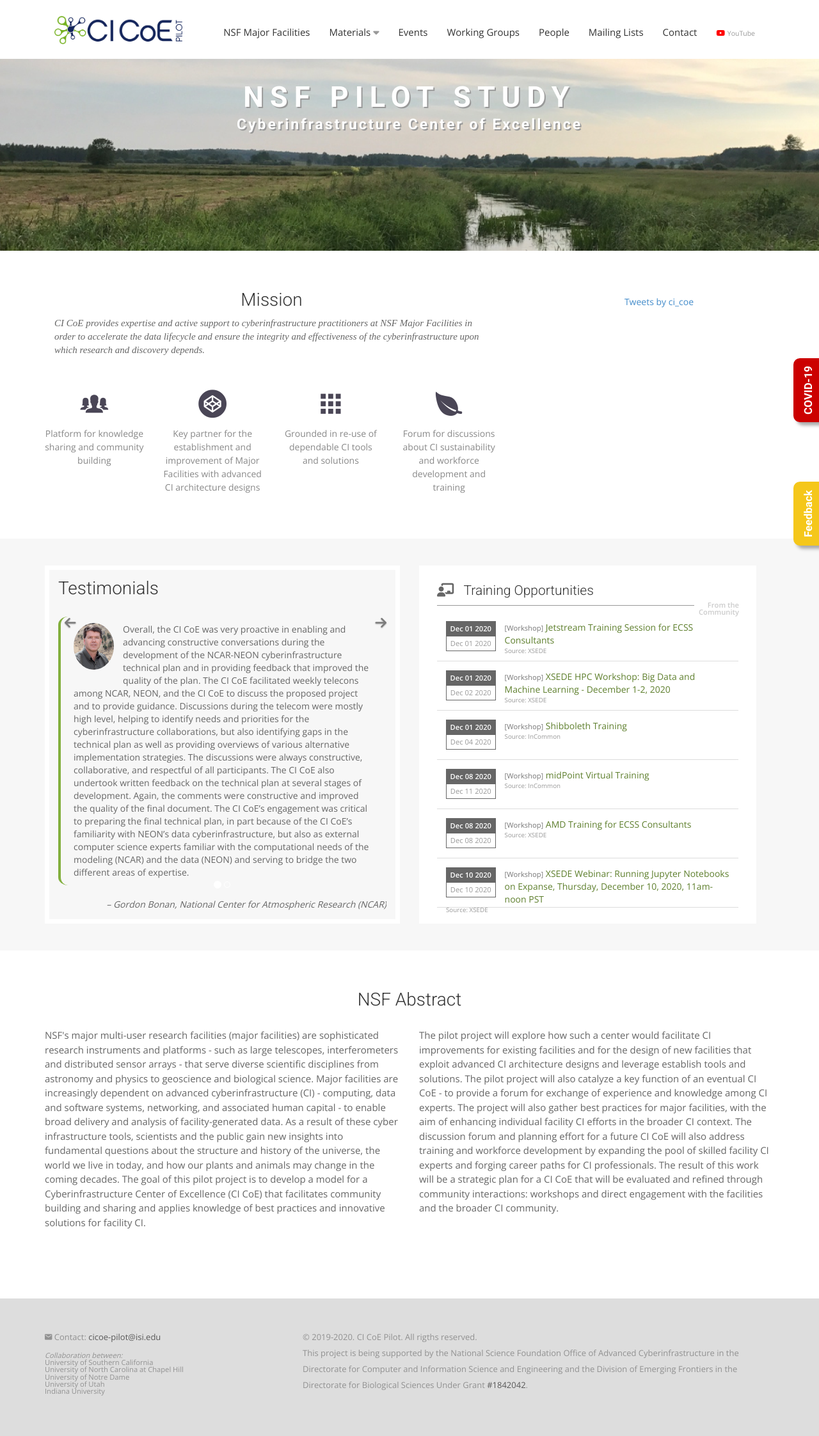
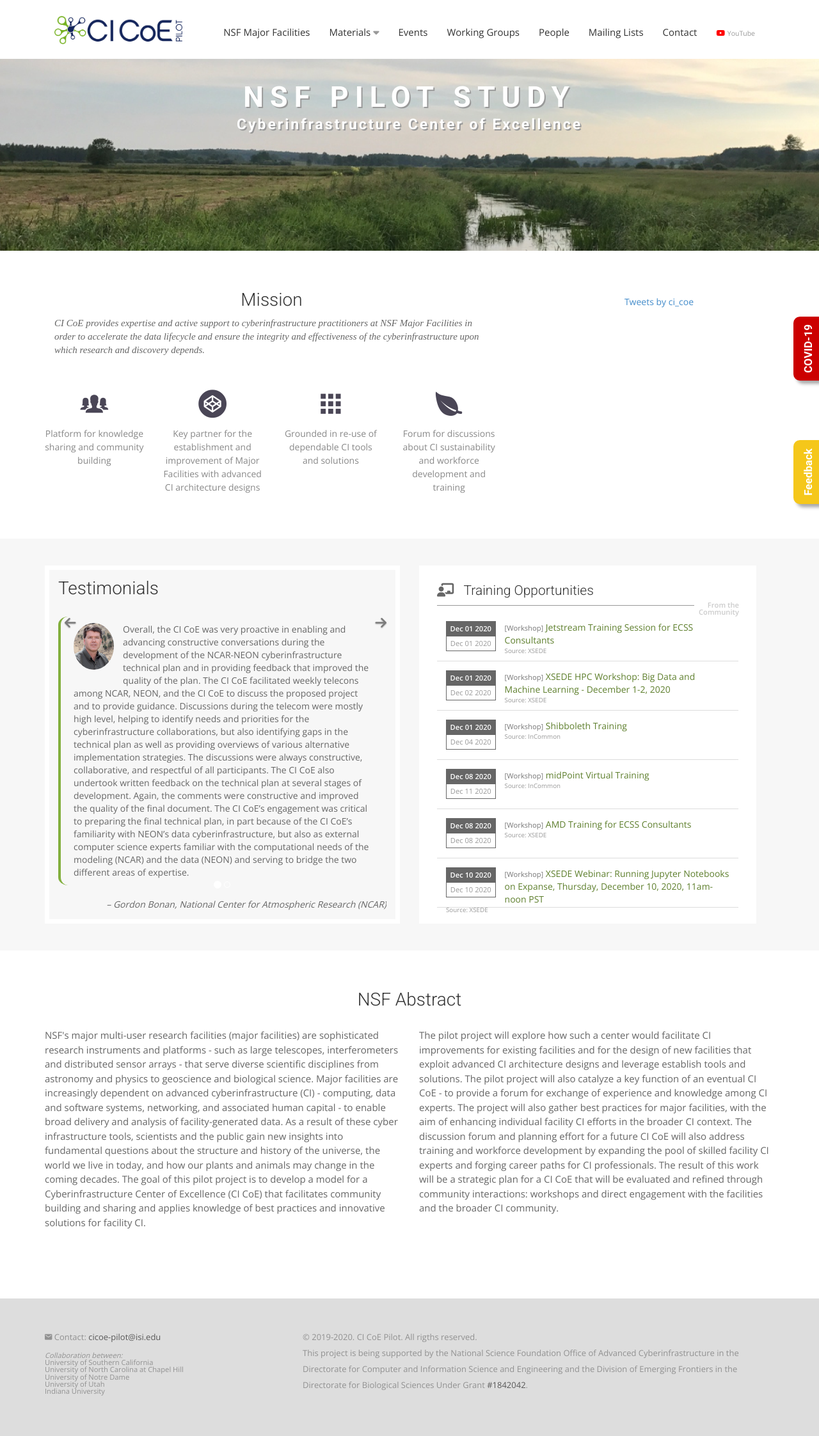
Before and after one commit to cicoe/cicoe.github.io, a Jekyll site: the page built from index.html, in a window 1280 px wide. Shown: the whole page at 64% size. Built offline with Jekyll 4.4.1, drawn with Linux system fonts in a browser that asks for light colours; nearby versions of some CDN libraries; some web fonts are replaced; comment, search, counter and statistics services are not loaded.

Commit message:
updating feedback button

```diff
--- a/css/style.css
+++ b/css/style.css
@@ -271,7 +271,7 @@
     font-size: 17px;
     position: fixed;
     right: -40px;
-    top: 45%;
+    top: 40%;
     font-family: "Roboto", helvetica, arial, sans-serif;
     z-index: 999;
     cursor: pointer;
@@ -360,7 +360,7 @@
     font-size: 17px;
     position: fixed;
     right: -40px;
-    top: 60%;
+    top: 55%;
     font-family: "Roboto", helvetica, arial, sans-serif;
     z-index: 999;
     cursor: pointer;
```
